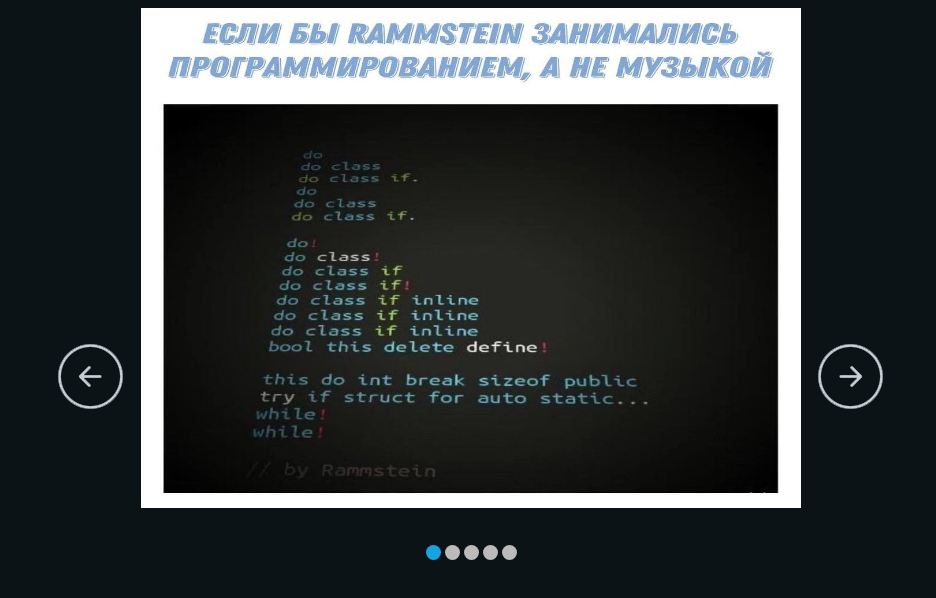
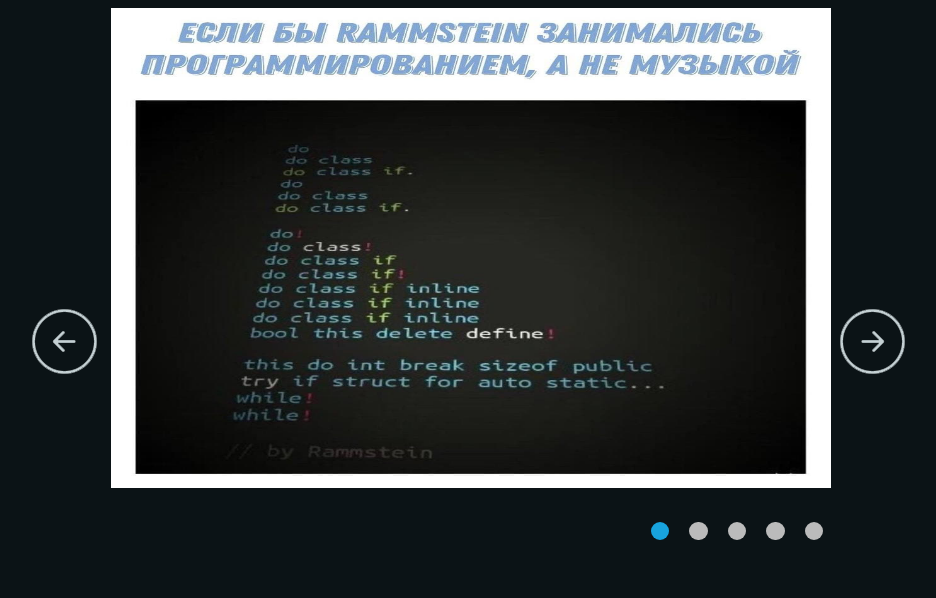
Before and after one commit to Alexgargun/cssMemSlider, a plain HTML site: page cssMemSlider/index.html in a window 1280 px wide. Shown: the whole page, without its empty margins (169-1105 px from the left). Drawn offline with Linux system fonts and the light colour scheme.

Commit message:
fix: change controls 2021-10-17 19:57:06

```diff
--- a/cssMemSlider/style.css
+++ b/cssMemSlider/style.css
@@ -5,7 +5,7 @@ body {
 #slider {
   /*положение слайдера*/
   text-align: center;
-  top: 10px;
+  top: 1rem;
   margin: 0 auto;
 }
 
@@ -30,12 +30,12 @@ body {
 article img {
   /*размер изображений слайдера*/
   width: 100%;
-  height: 500px;
+  height: 30rem;
 }
 
 #desktop:checked ~ #slider {
   /*размер всего слайдера*/
-  max-width: 660px; /*максимальнная длинна*/
+  max-width: 45rem; /*максимальнная длинна*/
 }
 
 /*настройка переключения и положения для левой стрелки*/
@@ -45,12 +45,12 @@ article img {
 #switch3:checked ~ #controls label:nth-child(2),
 #switch4:checked ~ #controls label:nth-child(3),
 #switch5:checked ~ #controls label:nth-child(4) {
-  background: url("./assets/prev.png") no-repeat; /*заливка фона картинкой без повторений*/
+  background: url("./assets/prev.png") no-repeat;
   float: left;
-  margin: 0 0 0 -84px; /*сдвиг влево*/
+  margin: 0 0 0 -5rem;
   display: block;
-  height: 68px;
-  width: 68px;
+  height: 4.5rem;
+  width: 4.5rem;
 }
 
 /*настройка переключения и положения для правой стрелки*/
@@ -59,26 +59,23 @@ article img {
 #switch3:checked ~ #controls label:nth-child(4),
 #switch4:checked ~ #controls label:nth-child(5),
 #switch5:checked ~ #controls label:nth-child(1) {
-  background: url("./assets/next.png") no-repeat; /*заливка фона картинкой без повторений*/
+  background: url("./assets/next.png") no-repeat;
   float: right;
-  margin: 0 -84px 0 0; /*сдвиг вправо*/
+  margin: 0 -5rem 0 0;
   display: block;
-  height: 68px;
-  width: 68px;
+  height: 4.5rem;
+  width: 4.5rem;
 }
 
 label,
 a {
-  /*при наведении на стрелки или переключатели - курсор изменится*/
   cursor: pointer;
 }
 
 .all input {
-  /*скрывает стандартные инпуты (чекбоксы) на странице*/
   display: none;
 }
 
-/*позиция изображения при активации переключателя*/
 #switch1:checked ~ #slides .image {
   margin-left: 0;
 }
@@ -100,25 +97,26 @@ a {
 }
 
 #controls {
-  /*положение блока всех управляющих элементов*/
   margin: -25% 0 0 0;
   width: 100%;
-  height: 50px;
+  height: 3em;
 }
 
 #active label {
   /*стиль отдельного переключателя*/
-  border-radius: 10px; /*скругление углов*/
+  border-radius: 50%;
+  margin: 0 0.5em;
+  padding: 0.5em; /*скругление углов*/
   display: inline-block; /*расположение в строку*/
-  width: 15px;
-  height: 15px;
+  width: 0.15em;
+  height: 0.15em;
   background: #bbb;
 }
 
 #active {
   /*расположение блока с переключателями*/
   margin: 23% 0 0;
-  text-align: center;
+  text-align: right;
 }
 
 #active label:hover {
@@ -150,30 +148,38 @@ a {
 #controls label {
   /*прозрачность стрелок при отводе курсора*/
   transition: opacity 0.2s ease-out;
+  width: 1em;
+  height: 1em;
 }
 
-@media (max-width: 767px) {
-  #desktop:checked ~ #slider {
-    /*размер всего слайдера*/
-    max-width: 960px; /*максимальнная длинна*/
-  }
-
-  /*настройка переключения и положения для левой стрелки*/
-  /*если свич1-5 активны, то идет обращение к лейблу из блока с id контролс*/
+@media only screen and (max-width: 20rem) {
   #switch1:checked ~ #controls label:nth-child(5),
   #switch2:checked ~ #controls label:nth-child(1),
   #switch3:checked ~ #controls label:nth-child(2),
   #switch4:checked ~ #controls label:nth-child(3),
   #switch5:checked ~ #controls label:nth-child(4) {
-    display: none;
+    background: url("./assets/prev.png") no-repeat;
+    float: left;
+    margin: 0;
+    display: block;
+    height: 0;
+    width: 0;
   }
 
-  /*настройка переключения и положения для правой стрелки*/
   #switch1:checked ~ #controls label:nth-child(2),
   #switch2:checked ~ #controls label:nth-child(3),
   #switch3:checked ~ #controls label:nth-child(4),
   #switch4:checked ~ #controls label:nth-child(5),
   #switch5:checked ~ #controls label:nth-child(1) {
-    display: none;
+    background: url("./assets/next.png") no-repeat;
+    float: right;
+    margin: 0;
+    display: block;
+    height: 0;
+    width: 0;
+  }
+
+  #active {
+    text-align: center !important;
   }
 }
```
Also changed, not shown: cssMemSlider/index.html (+1 -0 lines).
